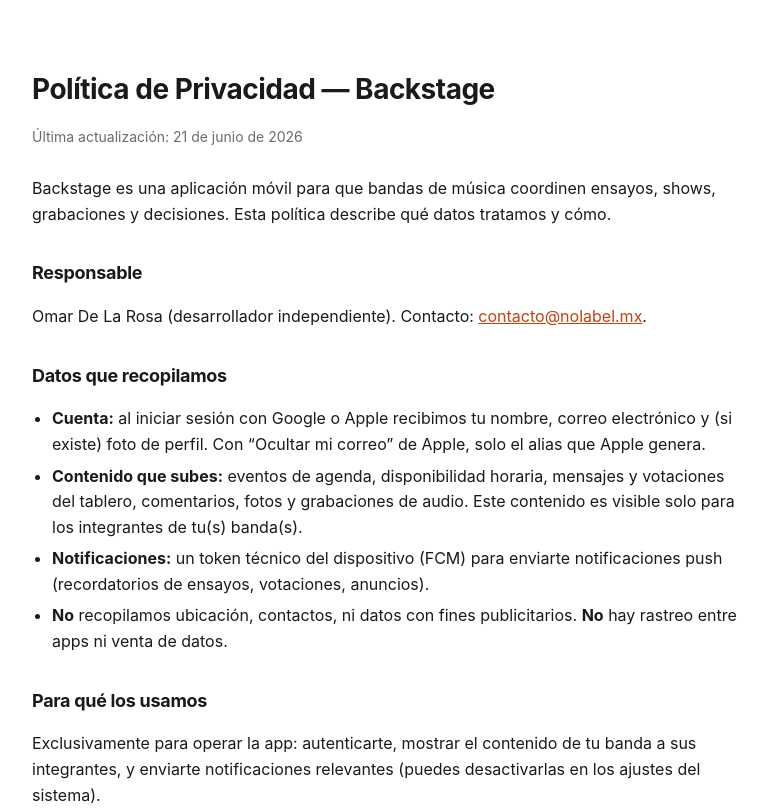
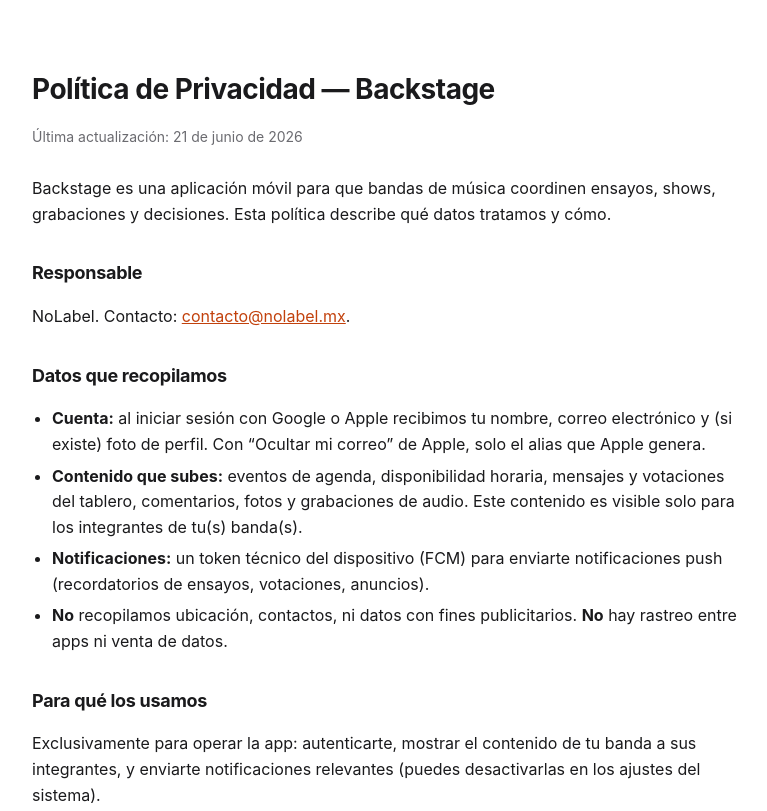
Before and after one commit to ip1nk1/backstage-legal, a plain HTML site: page index.html in a window 1280 px wide. Shown: the top 811 px of the page, without its empty margins (248-1015 px from the left). Drawn offline with Linux system fonts and the light colour scheme.

Commit message:
Responsable: NoLabel (en lugar del nombre personal)

```diff
--- a/index.html
+++ b/index.html
@@ -20,7 +20,7 @@
 <p class="updated">Última actualización: 21 de junio de 2026</p>
 <p>Backstage es una aplicación móvil para que bandas de música coordinen ensayos, shows, grabaciones y decisiones. Esta política describe qué datos tratamos y cómo.</p>
 <h2>Responsable</h2>
-<p>Omar De La Rosa (desarrollador independiente). Contacto: <a href="mailto:contacto@nolabel.mx">contacto@nolabel.mx</a>.</p>
+<p>NoLabel. Contacto: <a href="mailto:contacto@nolabel.mx">contacto@nolabel.mx</a>.</p>
 <h2>Datos que recopilamos</h2>
 <ul>
 <li><strong>Cuenta:</strong> al iniciar sesión con Google o Apple recibimos tu nombre, correo electrónico y (si existe) foto de perfil. Con “Ocultar mi correo” de Apple, solo el alias que Apple genera.</li>
```
